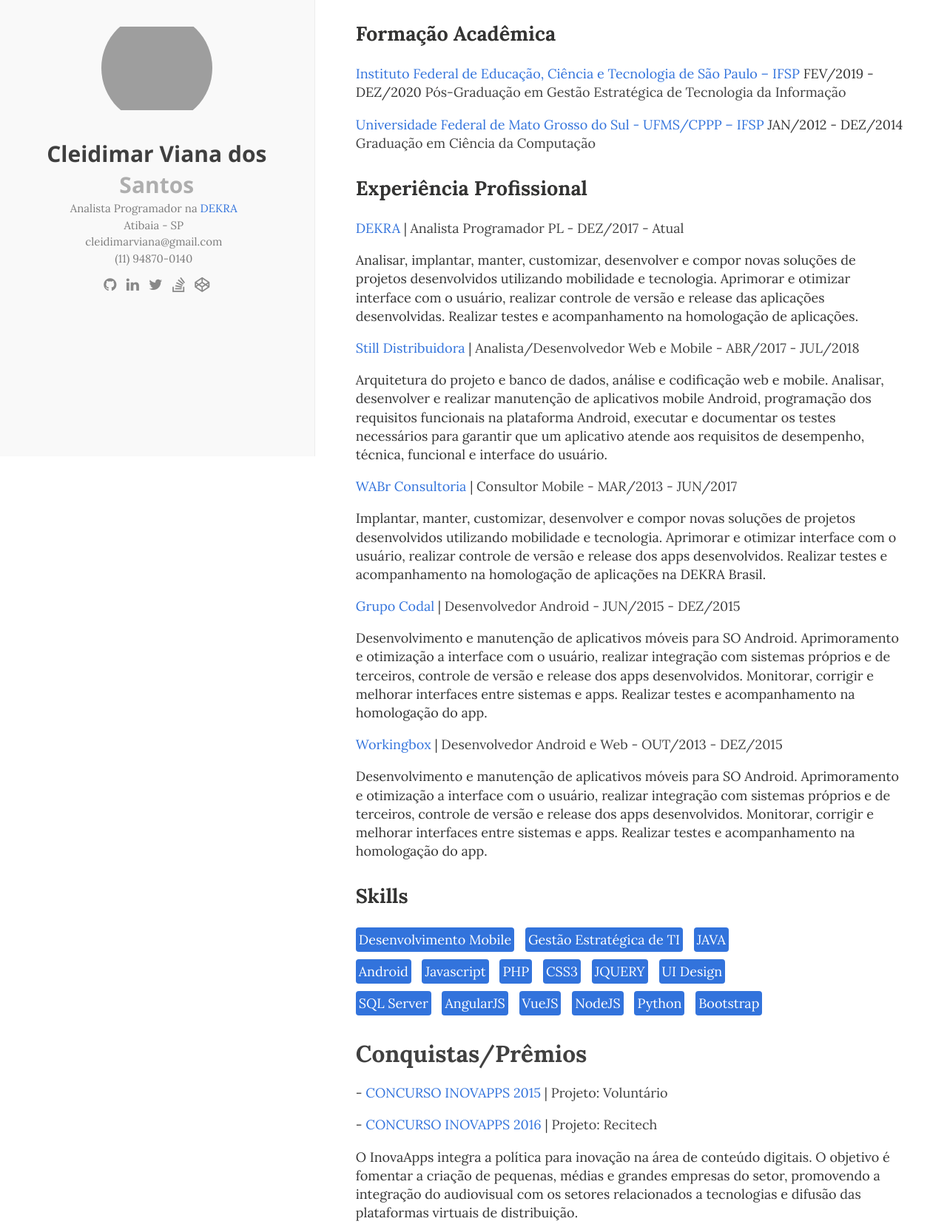
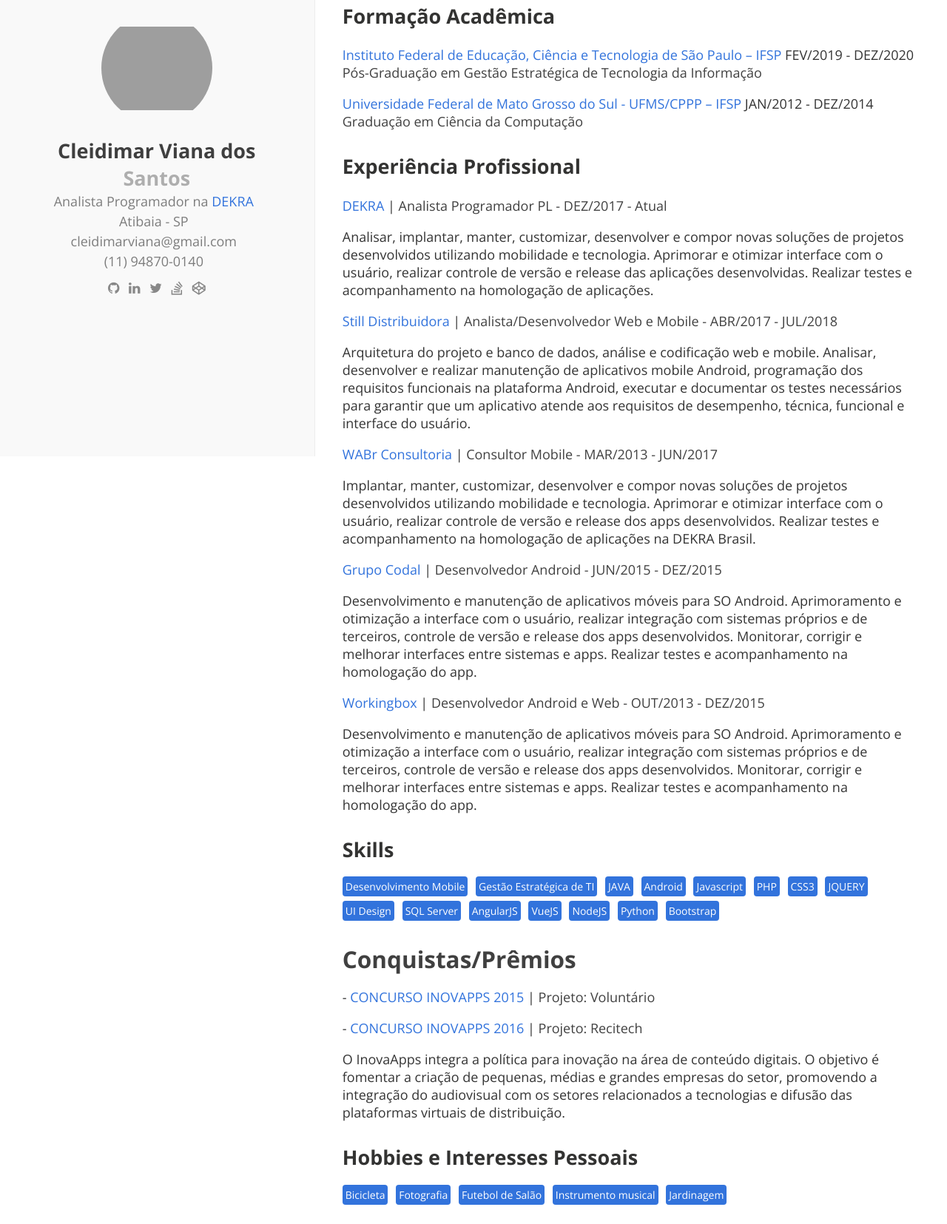
Before and after one commit to cleidimarviana/cleidimarviana.github.io, a plain HTML site: page index.html in a window 1280 px wide. Shown: the part 183-1838 px from the top of the page at 74% size. Drawn offline with nearby package versions, Linux system fonts and the light colour scheme; grey boxes are pictures that could not be loaded; a web font is replaced by a local one.

Commit message:
Change curriculum

```diff
--- a/assets/css/style.css
+++ b/assets/css/style.css
@@ -13,12 +13,11 @@
 }
 
 body {
+    font-family: Open Sans, sans-serif;
     -webkit-font-smoothing: antialiased;
     color: #333332;
-    font-family: Lora, serif;
     font-size: 18px;
     font-weight: 400;
-    line-height: 1.4;
     text-rendering: optimizeLegibility;
     margin: 0 auto;
 }
@@ -68,7 +67,6 @@
     right: 0;
     top: 0;
     width: 85%;
-    font-size: 20px;
 }
 
 .me-img {
@@ -83,7 +81,6 @@
 }
 
 .name-hero h1 {
-    font-family: Open Sans, sans-serif;
     font-size: 1.5em;
     text-align: center;
 }
@@ -96,7 +93,6 @@
 
 .name-hero p {
     color: rgba(0, 0, 0, .5);
-    font-size: .75em;
     line-height: 1.5;
     margin: 0 8px 0 0;
     text-align: center;
@@ -110,7 +106,7 @@
 .inner {
     margin: 0 auto;
     max-width: 975px;
-    padding: 3em;
+    padding: 2em;
 }
 
 .inner h1 {
@@ -133,7 +129,7 @@
 ul {
     list-style-type: none;
     margin-top: -10px;
-    max-width: 570px;
+    /*max-width: 570px;*/
     padding: 0;
 }
 
@@ -142,11 +138,12 @@
     border-radius: 4px;
     display: inline-block;
     list-style: none;
-    margin: 10px 10px 0 0;
+    margin: 6px 6px 0 0;
     padding: 4px;
     text-align: justify;
     color: #fff;
     cursor: pointer;
+    font-size: 14px;
 }
 
 @media screen and (max-width: 48em) {
@@ -156,7 +153,7 @@
         float: none;
         position: relative !important;
         width: 100%;
-        min-height: 500px;
+        min-height: 450px;
     }
 
     .handmade {
@@ -191,7 +188,6 @@
     }
 
     .handmade em {
-        font-family: 'Shadows Into Light', cursive;
         font-size: 1.25em;
         margin-left: 5px;
     }
```
